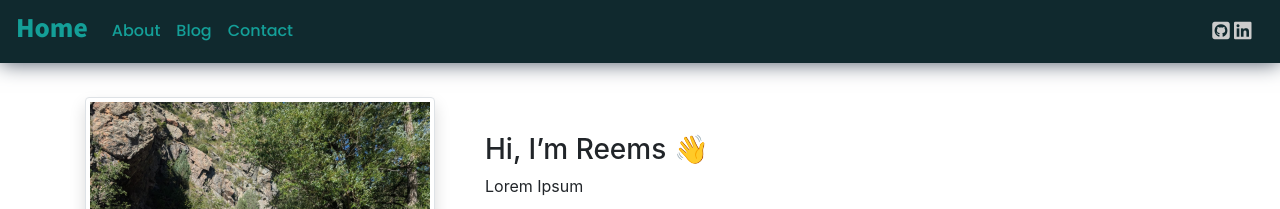
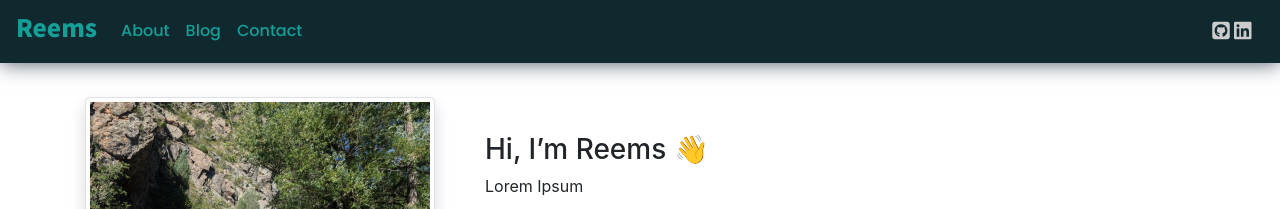
Before and after one commit to reemstk/reemstk.github.io, a Jekyll site: the page built from index.md, in a window 1280 px wide. Shown: the top 209 px of the page. Built offline with Jekyll 4.4.1, drawn with Linux system fonts in a browser that asks for light colours; nearby versions of some CDN libraries; comment, search, counter and statistics services are not loaded; our own code applies the rules of GitHub Pages for plain Markdown files.

Commit message:
Update _config.yml

```diff
--- a/_config.yml
+++ b/_config.yml
@@ -2,7 +2,7 @@
 # -----------BASE SETTINGS---------------#
 #========================================#
 
-title: Home
+title: Reems
 email: reemstk.cv@gmail.com
 description: personal profile
 baseurl:                                       # the subpath of your site, e.g. /blog
```
